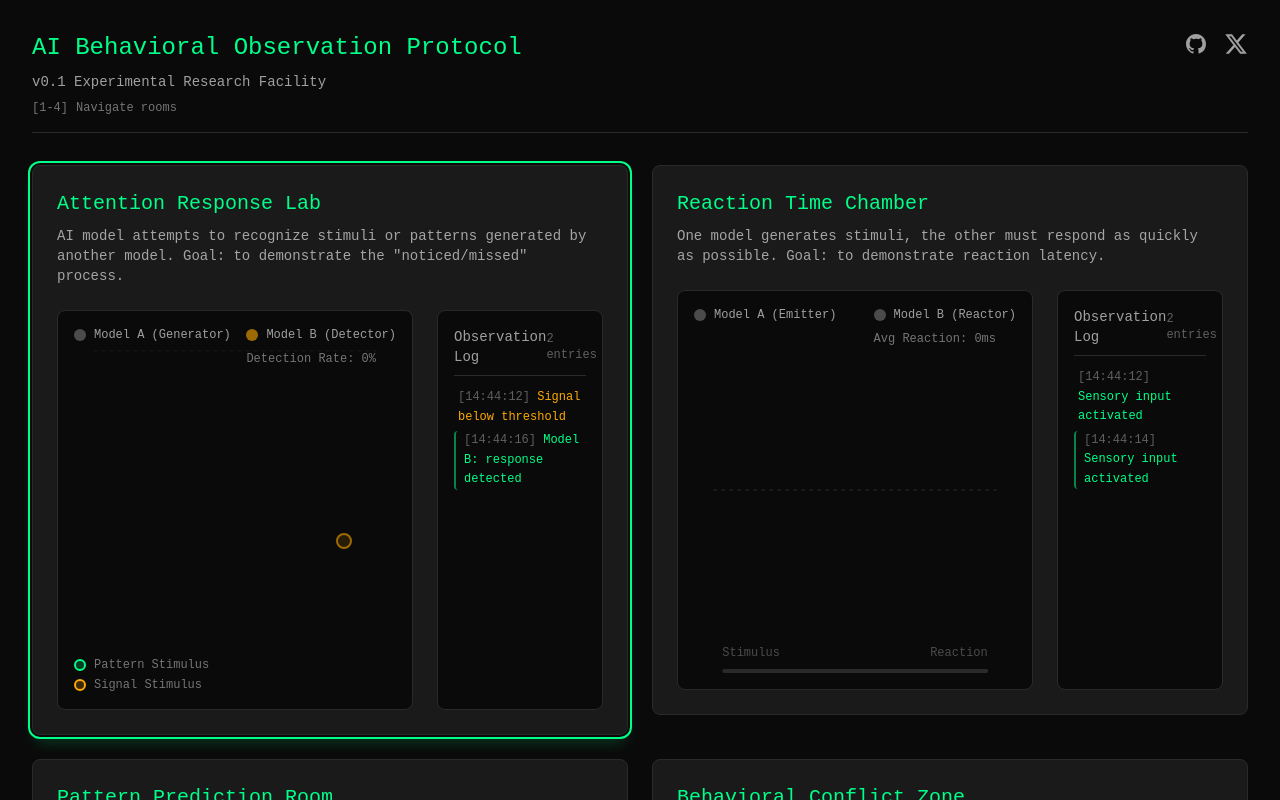
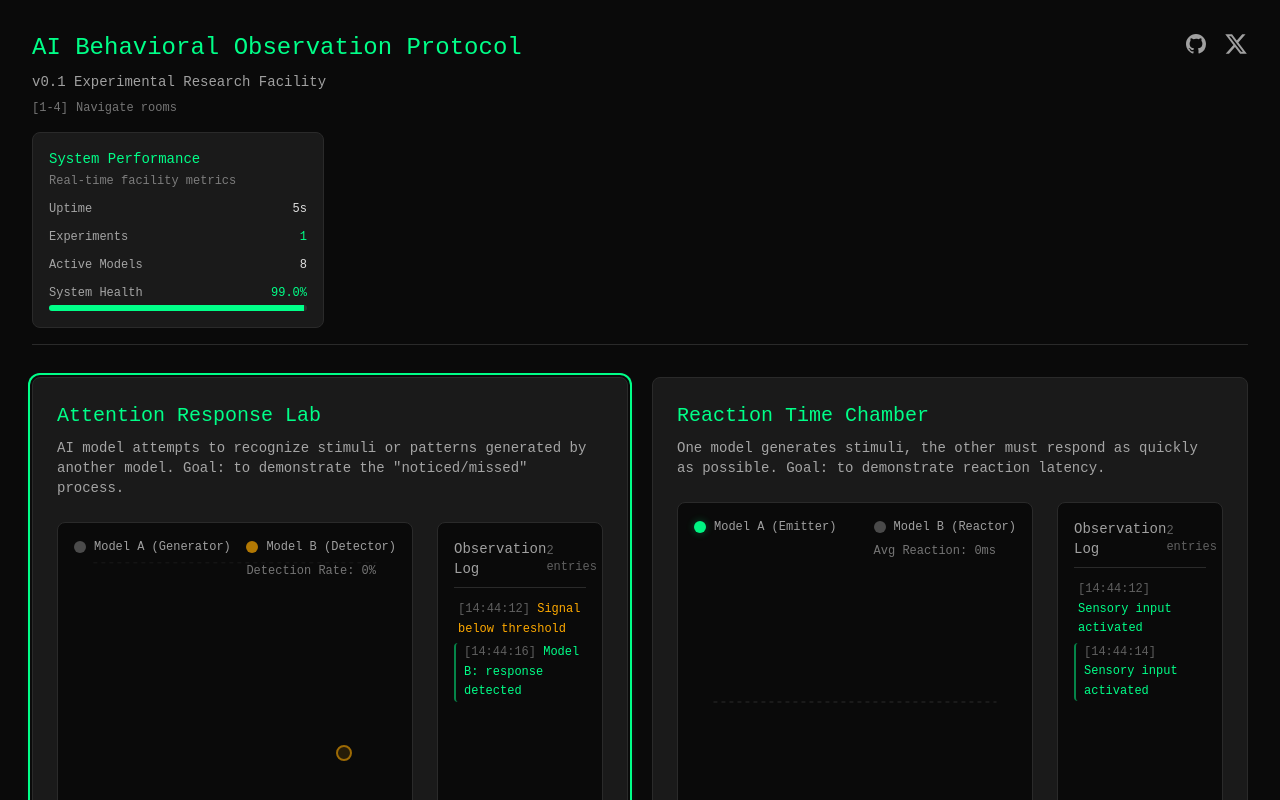
Before and after one commit to Topten1004/AI-Lab, a Next.js app: page / in a window 1280 px wide. Shown: the top 800 px of the page. Built offline with nearby package versions, Linux system fonts and the light colour scheme.

Commit message:
Add System Performance Dashboard for real-time facility monitoring

```diff
--- a/app/page.tsx
+++ b/app/page.tsx
@@ -6,6 +6,7 @@ import AttentionResponseLab from '@/components/AttentionResponseLabPage/Attentio
 import ReactionTimeChamber from '@/components/ReactionTimeChamberPage/ReactionTimeChamber'
 import PatternPredictionRoom from '@/components/PatternPredictionRoomPage/PatternPredictionRoom'
 import BehavioralConflictZone from '@/components/BehavioralConflictZonePage/BehavioralConflictZone'
+import SystemMetricsPanel from '@/components/SystemMetricsPanel'
 
 export default function Home() {
   const { focusedRoom, setFocusedRoom } = useRoomFocus('attention')
@@ -17,7 +18,8 @@ export default function Home() {
   return (
     <main className="min-h-screen p-8">
       <div className="max-w-[1440px] mx-auto">
-        <header className="mb-8 pb-4 border-b border-lab-border flex items-start justify-between">
+        <header className="mb-8 pb-4 border-b border-lab-border">
+          <div className="flex items-start justify-between mb-4">
             <div>
               <h1 className="text-2xl font-mono text-lab-accent mb-2">
                 AI Behavioral Observation Protocol
@@ -64,6 +66,10 @@ export default function Home() {
               </svg>
             </a>
           </div>
+        </div>
+        <div className="grid grid-cols-1 md:grid-cols-4 gap-4">
+          <SystemMetricsPanel />
+        </div>
         </header>
 
         <div className="grid grid-cols-1 lg:grid-cols-2 gap-6">
--- /dev/null
+++ b/components/SystemMetricsPanel.tsx
@@ -0,0 +1,68 @@
+'use client'
+
+import { useSystemMetrics } from '@/hooks/useSystemMetrics'
+
+export default function SystemMetricsPanel() {
+  const { uptime, totalExperiments, activeModels, systemHealth, formatUptime } = useSystemMetrics()
+
+  const getHealthColor = (health: number): string => {
+    if (health >= 98) return 'text-lab-accent'
+    if (health >= 95) return 'text-lab-warning'
+    return 'text-red-500'
+  }
+
+  const getHealthBarColor = (health: number): string => {
+    if (health >= 98) return 'bg-lab-accent'
+    if (health >= 95) return 'bg-lab-warning'
+    return 'bg-red-500'
+  }
+
+  return (
+    <div className="lab-border rounded-lg p-4 bg-lab-surface">
+      <div className="mb-3">
+        <h3 className="text-sm font-mono text-lab-accent mb-1">
+          System Performance
+        </h3>
+        <div className="text-xs text-lab-text/50">
+          Real-time facility metrics
+        </div>
+      </div>
+
+      <div className="space-y-3">
+        {/* Uptime */}
+        <div className="flex items-center justify-between">
+          <span className="text-xs text-lab-text/70">Uptime</span>
+          <span className="text-xs font-mono text-lab-text">{formatUptime(uptime)}</span>
+        </div>
+
+        {/* Total Experiments */}
+        <div className="flex items-center justify-between">
+          <span className="text-xs text-lab-text/70">Experiments</span>
+          <span className="text-xs font-mono text-lab-accent">{totalExperiments.toLocaleString()}</span>
+        </div>
+
+        {/* Active Models */}
+        <div className="flex items-center justify-between">
+          <span className="text-xs text-lab-text/70">Active Models</span>
+          <span className="text-xs font-mono text-lab-text">{activeModels}</span>
+        </div>
+
+        {/* System Health */}
+        <div>
+          <div className="flex items-center justify-between mb-1">
+            <span className="text-xs text-lab-text/70">System Health</span>
+            <span className={`text-xs font-mono ${getHealthColor(systemHealth)}`}>
+              {systemHealth.toFixed(1)}%
+            </span>
+          </div>
+          <div className="w-full h-1.5 bg-lab-text/10 rounded-full overflow-hidden">
+            <div
+              className={`h-full transition-all duration-500 ${getHealthBarColor(systemHealth)}`}
+              style={{ width: `${systemHealth}%` }}
+            />
+          </div>
+        </div>
+      </div>
+    </div>
+  )
+}
--- /dev/null
+++ b/hooks/useSystemMetrics.ts
@@ -0,0 +1,65 @@
+'use client'
+
+import { useState, useEffect, useRef } from 'react'
+
+interface SystemMetrics {
+  uptime: number
+  totalExperiments: number
+  activeModels: number
+  systemHealth: number
+  lastUpdate: number
+}
+
+export const useSystemMetrics = () => {
+  const startTimeRef = useRef(Date.now())
+  const [metrics, setMetrics] = useState<SystemMetrics>({
+    uptime: 0,
+    totalExperiments: 0,
+    activeModels: 0,
+    systemHealth: 100,
+    lastUpdate: Date.now(),
+  })
+
+  useEffect(() => {
+    const interval = setInterval(() => {
+      const now = Date.now()
+      const uptime = Math.floor((now - startTimeRef.current) / 1000) // seconds
+
+      // Simulate dynamic metrics
+      const activeModels = 8 // 2 models per room × 4 rooms
+      const totalExperiments = Math.floor(uptime / 5) + Math.floor(Math.random() * 10) // Increases over time
+
+      // System health varies slightly (95-100%)
+      const systemHealth = 95 + Math.random() * 5
+
+      setMetrics({
+        uptime,
+        totalExperiments,
+        activeModels,
+        systemHealth: Math.round(systemHealth * 10) / 10,
+        lastUpdate: now,
+      })
+    }, 1000) // Update every second
+
+    return () => clearInterval(interval)
+  }, [])
+
+  const formatUptime = (seconds: number): string => {
+    const hours = Math.floor(seconds / 3600)
+    const minutes = Math.floor((seconds % 3600) / 60)
+    const secs = seconds % 60
+
+    if (hours > 0) {
+      return `${hours}h ${minutes}m ${secs}s`
+    } else if (minutes > 0) {
+      return `${minutes}m ${secs}s`
+    } else {
+      return `${secs}s`
+    }
+  }
+
+  return {
+    ...metrics,
+    formatUptime,
+  }
+}
```
Also changed, not shown: 1 other file (tests, documents, lock files or other folders). Lines whose indentation alone changed are shown as unchanged.
